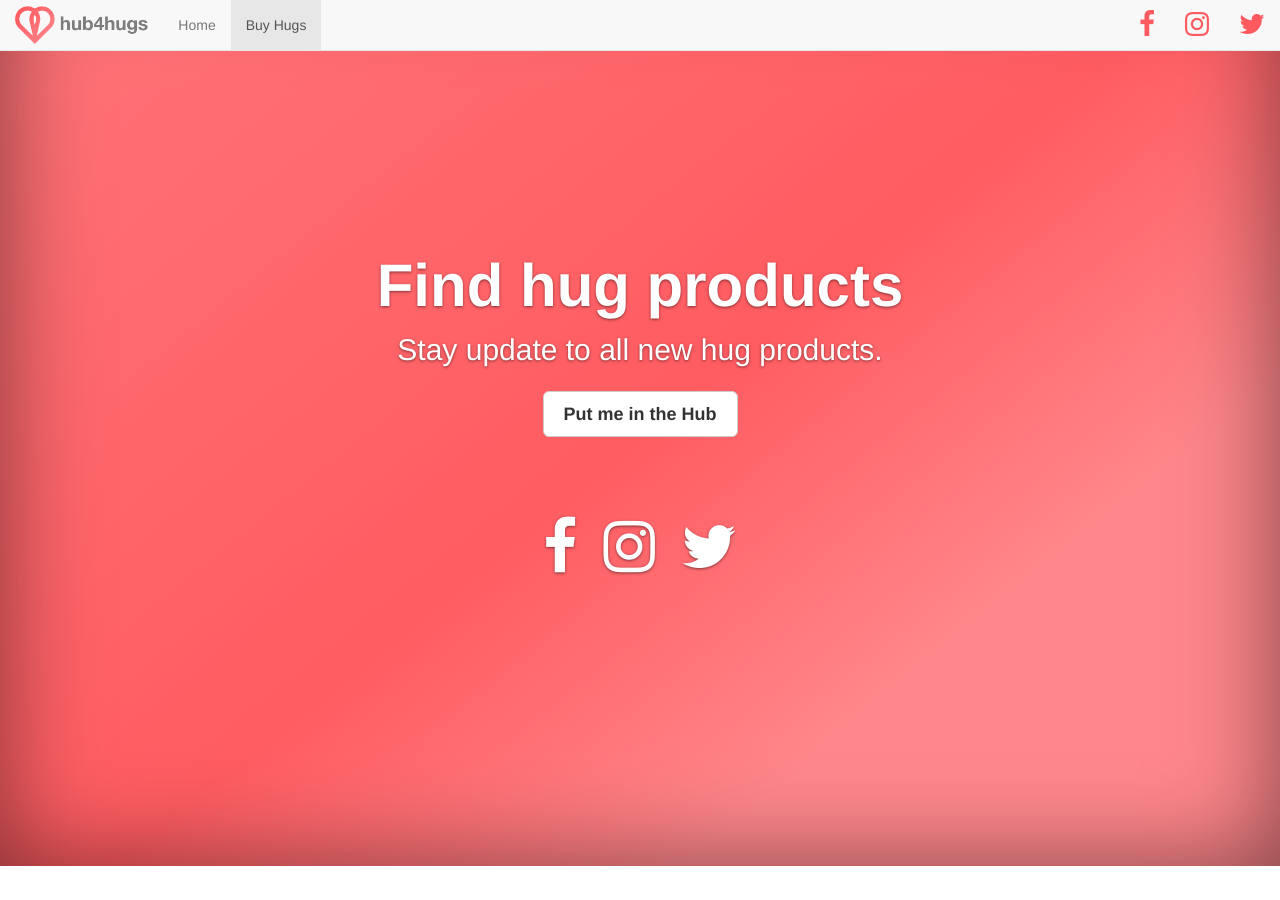
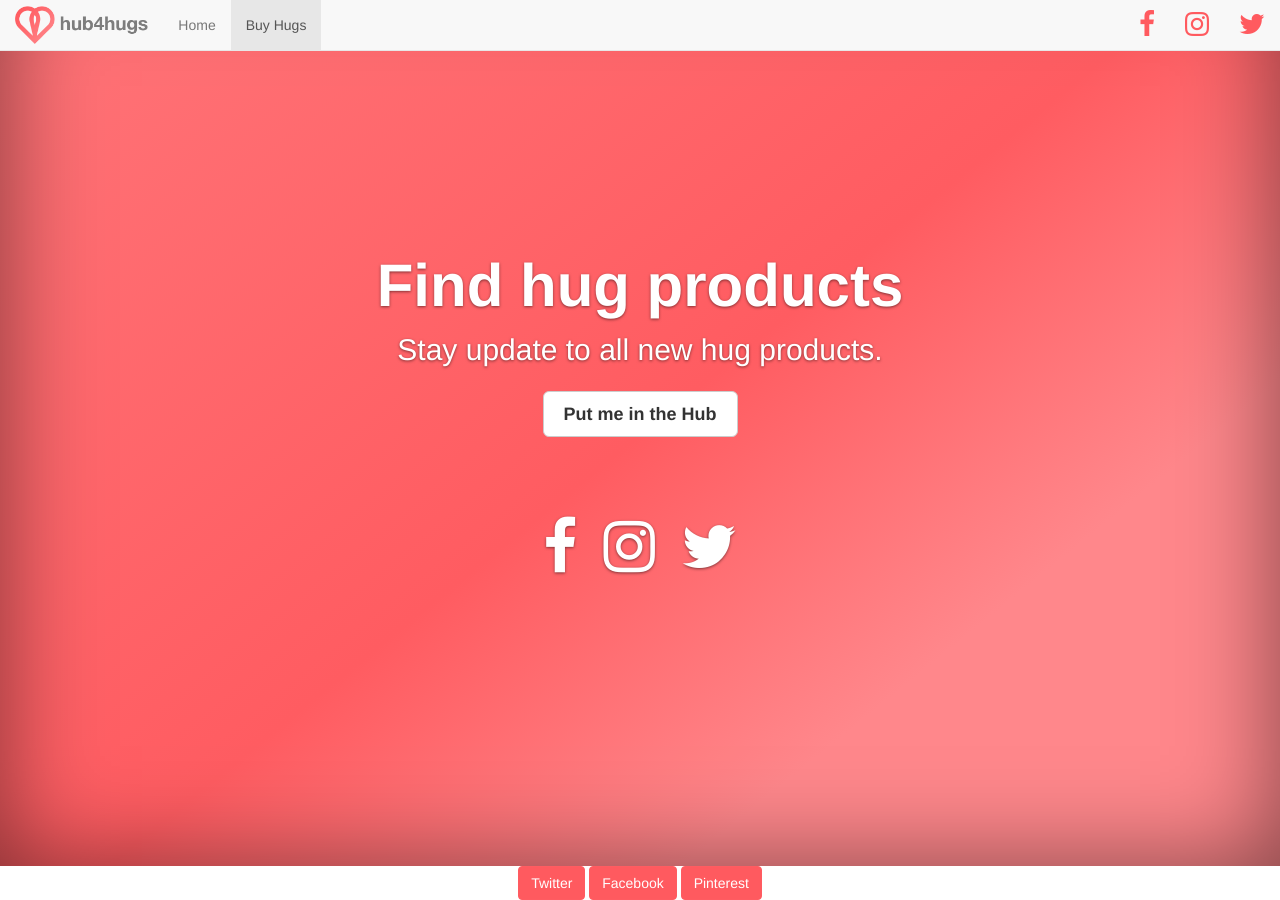
Before and after one commit to hub4hugs/hub4hugs.github.io, a Jekyll site: the page built from products.html, in a window 1280 px wide and 900 px high, scrolled down 13236 px. Built offline with Jekyll 4.4.1, drawn with Linux system fonts in a browser that asks for light colours; comment, search, counter and statistics services are not loaded; before the commit the page ends 14102 px from its top, so only the background shows below that.

Commit message:
Testing buttons

```diff
--- a/products.html
+++ b/products.html
@@ -597,6 +597,12 @@ canonical: https://hub4hugs.github.io
 
 </div>
 
+<a href="https://twitter.com/share" data-size="large" data-text="Hey @YOUR_FRIEND_USERNAME I love you! Send an Hug to say hello" data-url="{{ BASE_PATH }}" data-via="hub4hugs" data-hashtags="hub4hugs" data-related="hub4hugs,lantoniotrento" data-show-count="false" type="button" class="btn btn-primary">Twitter</a>
+
+<a href="" type="button" class="btn btn-primary">Facebook</a>
+
+<a href="" type="button" class="btn btn-primary">Pinterest</a>
+
 
 
 
```
